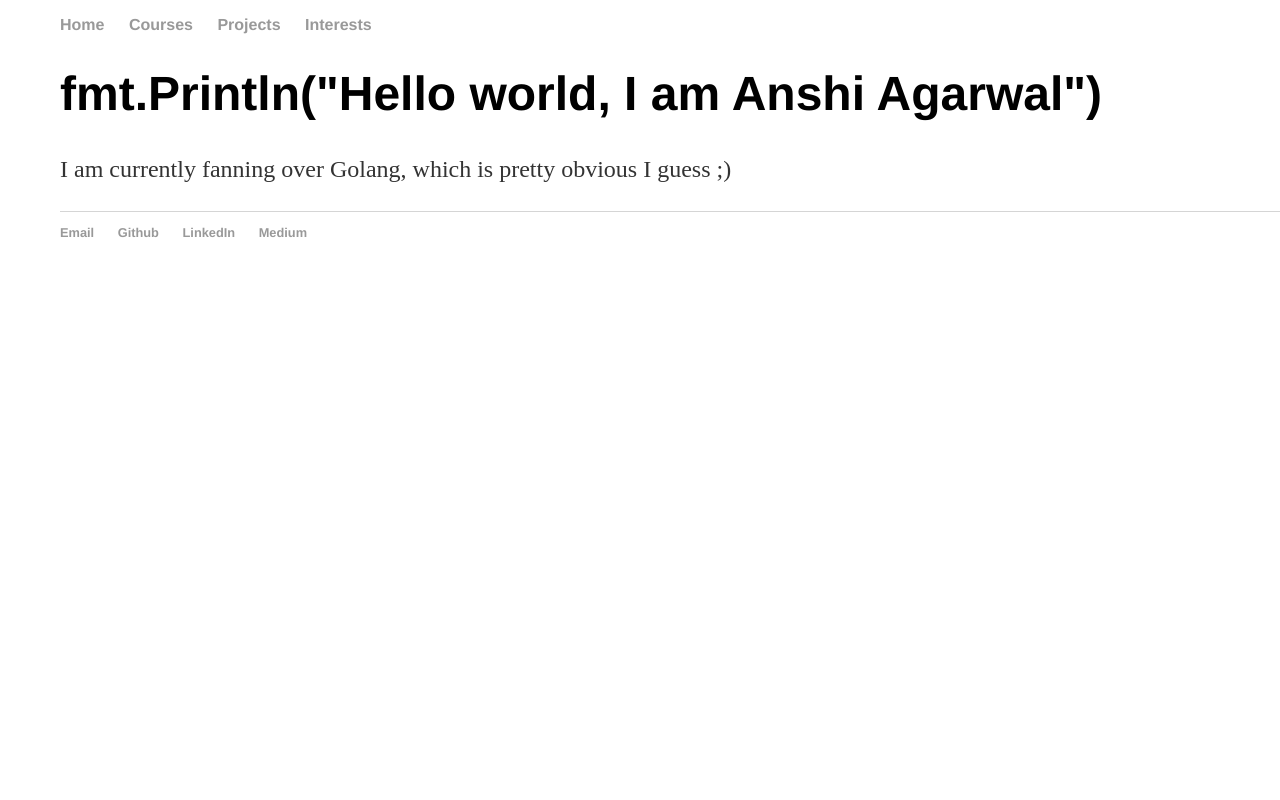
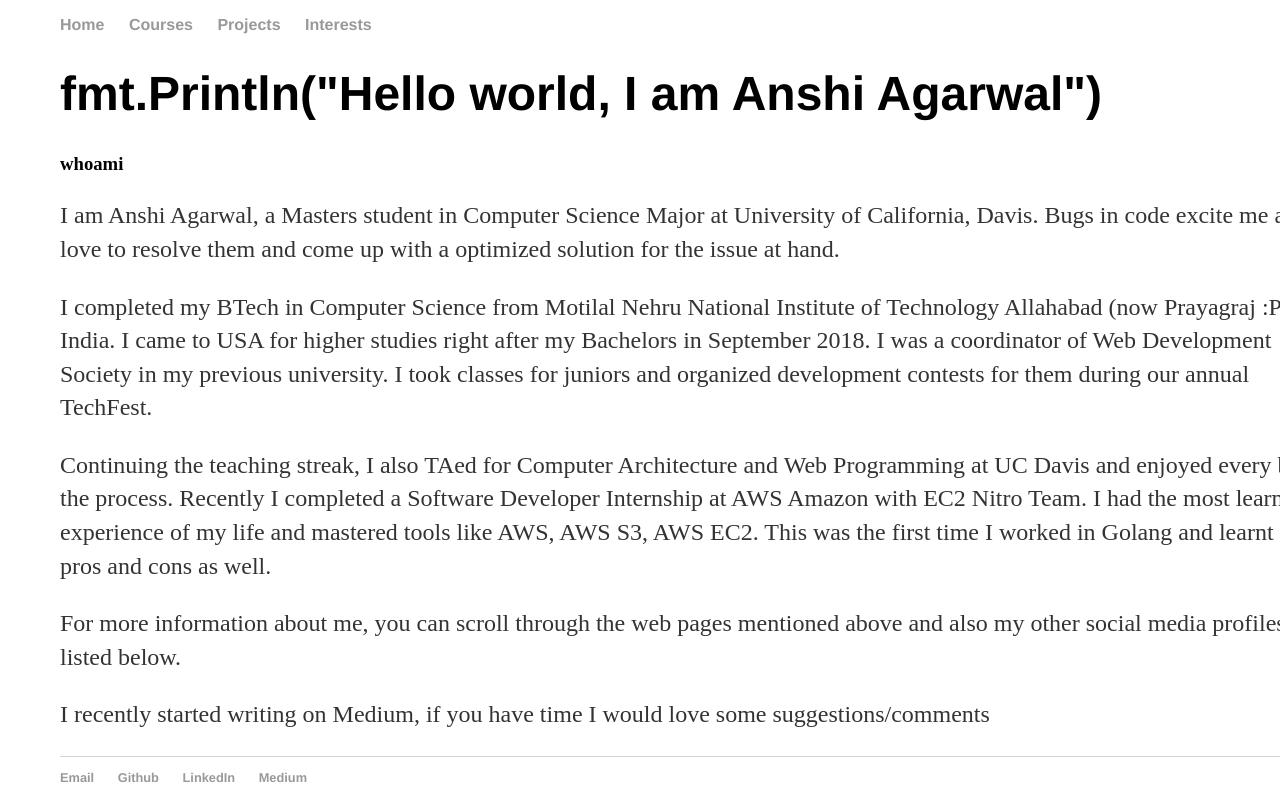
Before and after one commit to anshi2018/anshi2018.github.io, a plain HTML site: page index.html in a window 1280 px wide. Shown: the top 800 px of the page. Drawn offline with Linux system fonts and the light colour scheme.

Commit message:
Update index.html

```diff
--- a/index.html
+++ b/index.html
@@ -20,9 +20,12 @@
 		<div class="container">
     		<div class="blurb">
         		<h1>fmt.Println("Hello world, I am Anshi Agarwal")</h1>
-				<p>I am currently fanning over Golang, which is pretty obvious I guess ;)</p>
-
-
+				<h3>whoami</h3>
+			<p>I am Anshi Agarwal, a Masters student in Computer Science Major at University of California, Davis. Bugs in code excite me and I love to resolve them and come up with a optimized solution for the issue at hand.  </p>
+			<p>I completed my BTech in Computer Science from Motilal Nehru National Institute of Technology Allahabad (now Prayagraj :P), India. I came to USA for higher studies right after my Bachelors in September 2018. I was a coordinator of Web Development Society in my previous university. I took classes for juniors and organized development contests for them during our annual TechFest.</p>
+			<p>Continuing the teaching streak, I also TAed for Computer Architecture and Web Programming at UC Davis and enjoyed every bit of the process. Recently I completed a Software Developer Internship at AWS Amazon with EC2 Nitro Team. I had the most learning experience of my life and mastered tools like AWS, AWS S3, AWS EC2. This was the first time I worked in Golang and learnt its pros and cons as well.</p>
+			<p>For more information about me, you can scroll through the web pages mentioned above and also my other social media profiles are listed below.</p>
+			<p>I recently started writing on Medium, if you have time I would love some suggestions/comments</p>
     		</div><!-- /.blurb -->
 		</div><!-- /.container -->
 		<footer>
```
